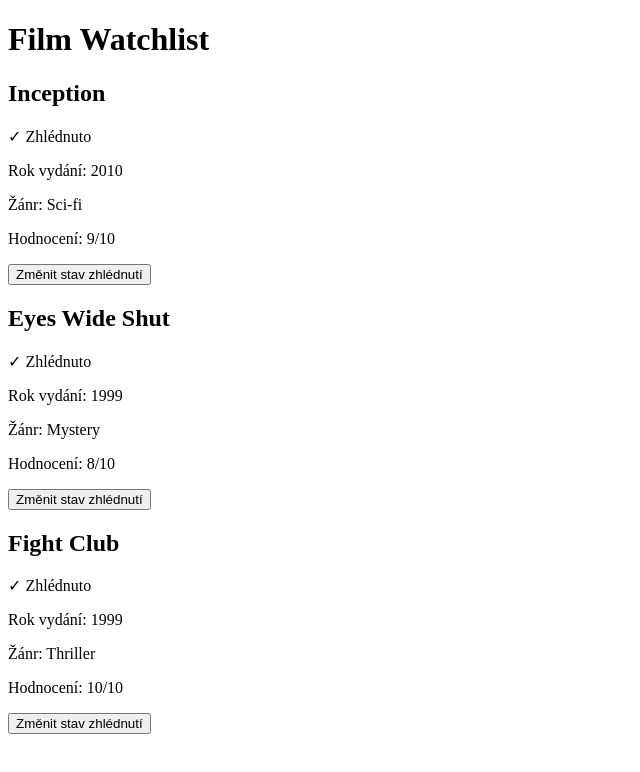
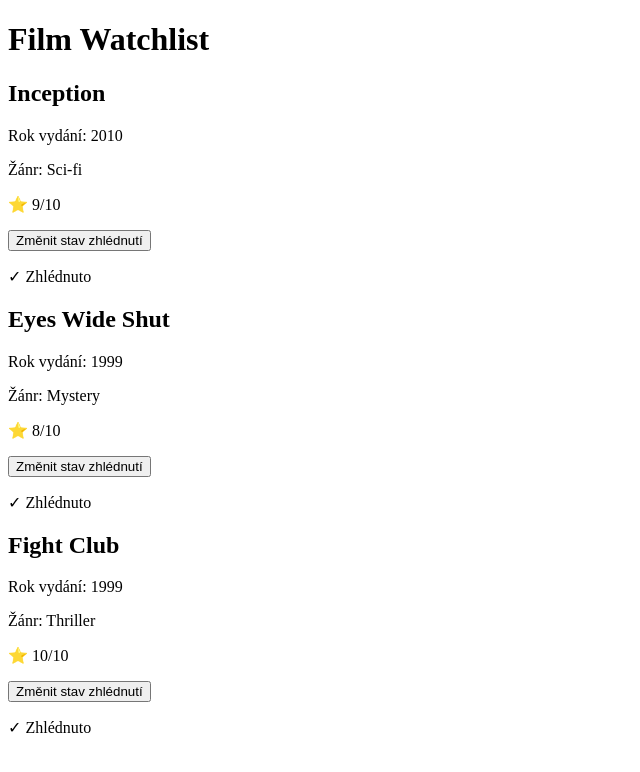
Before and after one commit to LiborJohn66/4IT427_mlal01, a React (Vite) app in the folder 4IT427_mlal01/: page / in a window 1280 px wide. Shown: the top 772 px of the page, without its empty margins (0-640 px from the left). Built offline with nearby package versions, Linux system fonts and the light colour scheme.

Commit message:
hodnoceni star symbol

```diff
--- a/4IT427_mlal01/src/components/FilmCard.tsx
+++ b/4IT427_mlal01/src/components/FilmCard.tsx
@@ -20,13 +20,13 @@ function FilmCard({
   return (
     <article>
       <h2>{title}</h2>
-      {watched === true && <p>✓ Zhlédnuto</p>}
       <p>Rok vydání: {year}</p>
       <p>Žánr: {genre}</p>
-      <p>{isRatingValid ? `Hodnocení: ${rating}/10` : 'Neplatné hodnocení'}</p>
+      <p>⭐ {isRatingValid ? rating : "Neplatné hodnocení"}/10</p>
       <button type="button" onClick={() => onToggleWatched(title)}>
         Změnit stav zhlédnutí
       </button>
+      {watched === true && <p>✓ Zhlédnuto</p>}
     </article>
   )
 }
```
